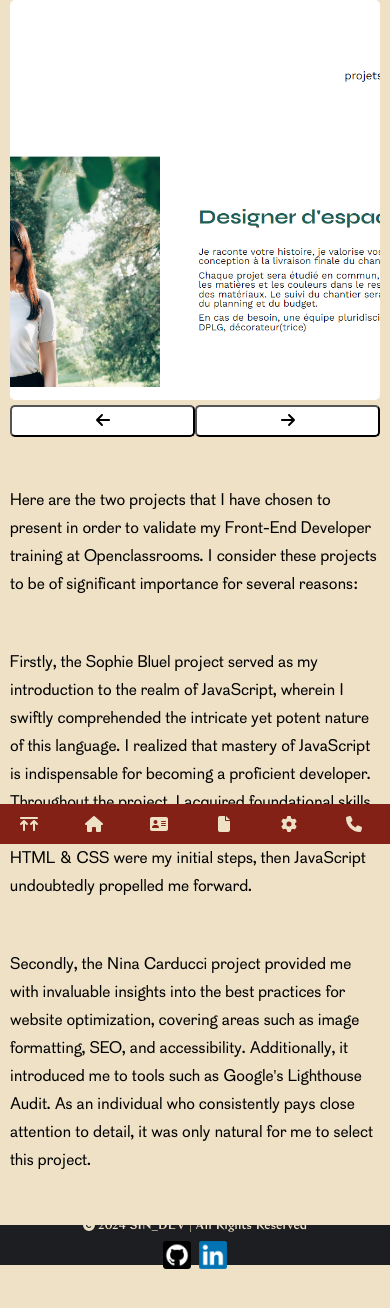
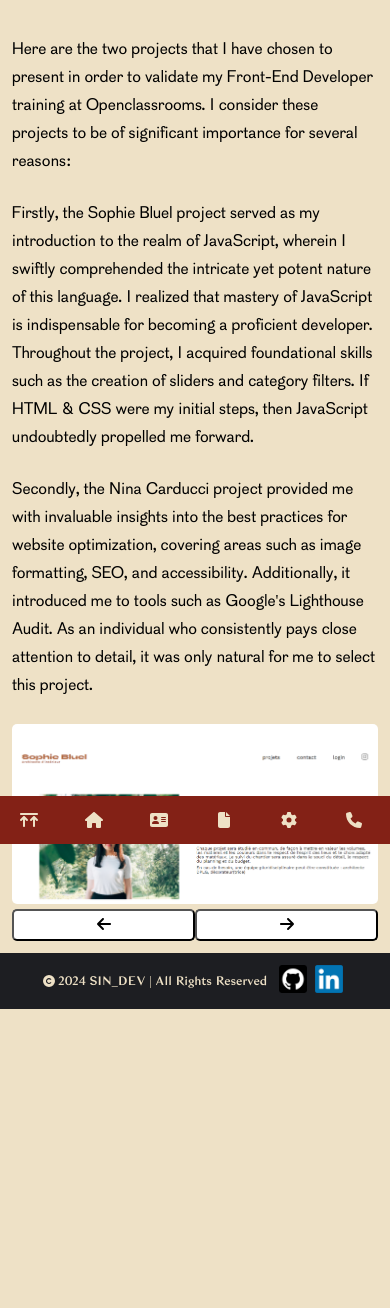
Before and after one commit to UdotBdot/Openclassrooms_P12_Portfolio, a React (Vite) app: page /works in a window 390 px wide. Shown: the top 1308 px of the page. After the commit the page ends 1057 px from the top, so only its background shows below. Built offline with nearby package versions, Linux system fonts and the light colour scheme.

Commit message:
UPDATE: Responsive

```diff
--- a/src/app/App.scss
+++ b/src/app/App.scss
@@ -51,12 +51,17 @@ body::-webkit-scrollbar-thumb {
 
 @media (min-width:1024px) and (max-width: 1439px) {
         .Article {
-            margin: 0 10%;
+            margin: 24px 8%;
+        }
+}
+@media (min-width: 427px) and (max-width: 1024px) {
+        .Article {
+            margin: 20px 4%;
         }
 }
 
-@media (min-width: 320px) and (max-width: 1024px) {
+@media (min-width: 320px) and (max-width: 426px) {
         .Article {
-            margin: 0 10px;
+            margin: 12px;
         }
 }
--- a/src/components/AutoSlider/AutoSlider.scss
+++ b/src/components/AutoSlider/AutoSlider.scss
@@ -4,7 +4,7 @@
     display: flex;
     justify-content: center;
     .scroller {
-        max-width: 68%;
+        max-width: 72%;
         &__inner {
             padding-block: 16px;
             display: flex;
--- a/src/components/Card/Card.jsx
+++ b/src/components/Card/Card.jsx
@@ -9,12 +9,12 @@ function Card() {
     <>
     <section className='Card'>
           <ReactCurvedText
-          width={240}
-          height={240}
-          cx={120}
-          cy={120}
-          rx={80}
-          ry={80}
+          width={192}
+          height={192}
+          cx={96}
+          cy={96}
+          rx={64}
+          ry={64}
           startOffset={0}
           reversed={true}
           text=' Frederic SIN - a.K.a -U.B. - Front-End Developer - React -'
--- a/src/components/Card/Card.scss
+++ b/src/components/Card/Card.scss
@@ -1,7 +1,6 @@
 @import 'src/index.scss';
 
 .Card {
-    height: 340px;
     position: relative;
     display: flex;
     flex-direction: column;
@@ -20,15 +19,15 @@
         color: $secondary-color;
         font-size: 48px;
         position: absolute;
-        top: 72px;
+        top: 16%;
     }
     &__text {
         font-family: $text-font;
-        font-size: 16px;
+        font-size: 12px;
         text-align: center;
         width: 100px;
         position: absolute;
-        top: 124px;
+        top: 32%;
 
     }
     & ul {
@@ -45,24 +44,26 @@
     }
 }
 
-@media (max-width: 1439px) {
-    .Card ul {
-        margin: 30px 0 20px 0;
+
+
+@media (max-width:1024px) {
+    .Card {
+        margin: 16px auto;
+        &__text {
+            top: 36%;
+        }
     }
 }
 
-@media (max-width:1024px) {
-    .Card__text {
-        bottom: 55%;
-    }
-    .Card__xp {
-        top: 17%;
-        left: 44%;
-    }
-}
-
-@media (max-width:767px) {
+@media (min-width:320px) and (max-width:425px) {
     .Card {
         width: 90%;
     }
+    .Card__xp {
+        top: 16%;
+    }
+    .Card__text {
+        top: 36%;
+        font-size: 12px;
+    }
 }
--- a/src/components/Footer/Footer.scss
+++ b/src/components/Footer/Footer.scss
@@ -28,9 +28,17 @@ footer {
 
 @media (max-width:1439px) {
     footer {
-        margin-bottom: 80px;
-    }
-    .Footer {
-        max-height: 40px;
+        margin-bottom: 68px;
+        .Footer {
+            display: flex;
+            flex-direction: row;
+            height: 56px;
+        }
     }
 }
+
+@media (min-width:320px) and (max-width:425px) {
+    footer {
+        margin-bottom: 48px;
+    }
+}
--- a/src/components/GridWorks/GridWorks.scss
+++ b/src/components/GridWorks/GridWorks.scss
@@ -69,3 +69,16 @@
             object-fit: cover;
     }
   }
+
+
+  @media (min-width: 320px) and (max-width: 426px) {
+    .Works-grid {
+        grid-template-rows: 59px 15px 59px;
+    }
+  }
+
+  @media (min-width: 426px) and (max-width:768px) {
+    .Works-grid {
+        grid-template-rows: 142px 36px 142px;
+    }
+  }
--- a/src/components/MainWorks/MainWorks.scss
+++ b/src/components/MainWorks/MainWorks.scss
@@ -1,6 +1,8 @@
 @import 'src/index.scss';
 
 .Works {
+  display: flex;
+  flex-direction: column;
     width: 100%;
     .slider {
         display: flex;
@@ -46,6 +48,18 @@
   }
   @media (max-width: 1024px) {
     .Works p {
-      margin: 50px 0;
+      margin: 24px 0;
     }
   }
+
+  @media (min-width:320px) and (max-width:425px) {
+    .Works img{
+      height: 180px;
+    }
+  }
+
+  @media (min-width:320px) and (max-width:1024px) {
+    .Works {
+      flex-direction: column-reverse;
+    }
+  }
--- a/src/components/Navbar/Navbar.scss
+++ b/src/components/Navbar/Navbar.scss
@@ -55,10 +55,9 @@
   .navbar {
     bottom: 0;
     width: 100vw;
-    height: 40px;
+    height: 68px;
     z-index: 1;
   }
-
   .navbar-nav {
     flex-direction: row;
   }
@@ -68,6 +67,12 @@
   }
   .link-text {
     text-indent: -9999px;
+  }
+}
+
+@media (min-width:320px) and (max-width:425px) {
+  .navbar {
+    height: 48px;
   }
 }
 
--- a/src/components/Services/Services.scss
+++ b/src/components/Services/Services.scss
@@ -1,6 +1,7 @@
 @import 'src/index.scss';
 
 .Services {
+    margin: 16px 0;
     flex-wrap: wrap;
     display: flex;
     &__items {
@@ -51,8 +52,11 @@
     }
 }
 
-@media (max-width: 374px) {
-    .Services__items h3, .Services__items p {
+@media (min-width: 320px) and (max-width: 426px) {
+    .Services__items p{
+        font-size: 12px;
+    }
+    .Services__items h3 {
         font-size: 14px;
     }
 }
--- a/src/components/TextAboutMe/TextAboutMe.scss
+++ b/src/components/TextAboutMe/TextAboutMe.scss
@@ -18,3 +18,9 @@
         margin: 16px 0;
     }
 }
+
+@media (min-width:320px) and (max-width:426px) {
+    .About-me p {
+        width: 100%;
+    }
+}
```
